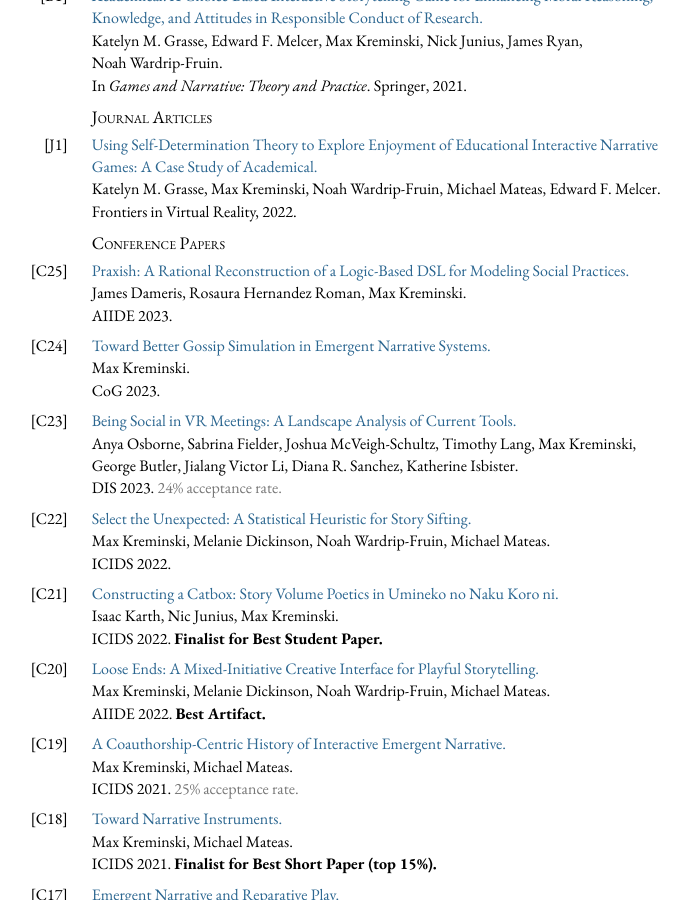
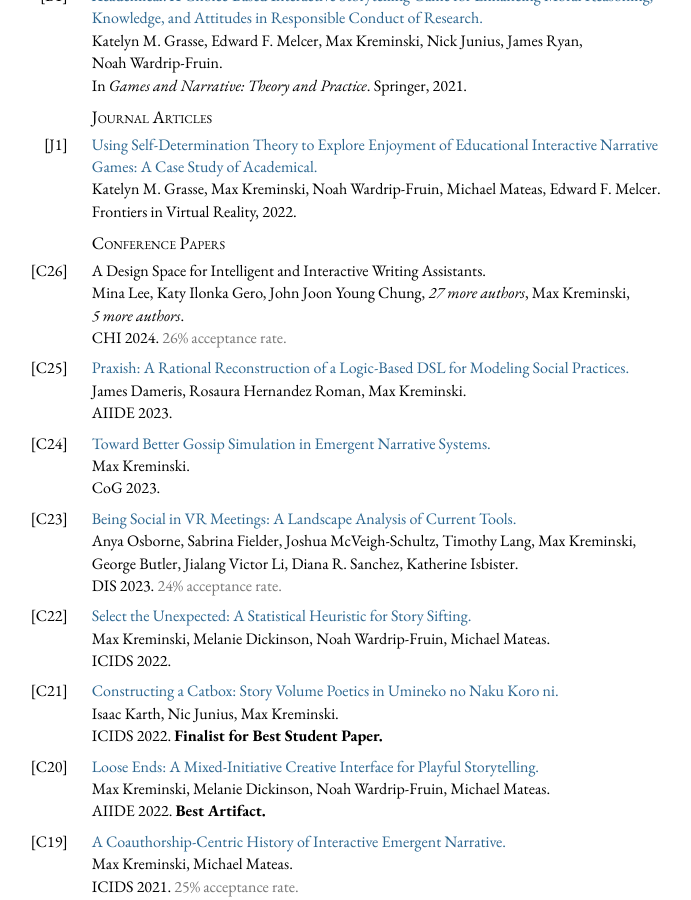
Before and after one commit to mkremins/mkremins.github.io, a Jekyll site: the page built from cv/index.html, in a window 1280 px wide and 900 px high, scrolled down 1256 px. Shown: the whole window, without its empty margins (291-982 px from the left). Built offline with Jekyll 4.4.1, drawn with Linux system fonts in a browser that asks for light colours.

Commit message:
Add CHI 2024 DSIIWA paper

```diff
--- a/_data/publications.json
+++ b/_data/publications.json
@@ -1,4 +1,14 @@
 [
+{
+  "title": "A Design Space for Intelligent and Interactive Writing Assistants",
+  "url": "",
+  "authors": ["Mina Lee", "Katy Ilonka Gero", "John Joon Young Chung", "<em>27 more authors</em>", "Max Kreminski", "<em>5 more authors</em>"],
+  "year": "2024",
+  "venue": "CHI",
+  "venue_long": "ACM CHI Conference on Human Factors in Computing Systems",
+  "pubtype": "full",
+  "acceptrate": "26.3%",
+},
 {
   "title": "Blabrecs: An AI-Based Game of Nonsense Word Creation",
   "url": "https://mkremins.github.io/publications/Blabrecs_NeurIPS2023.pdf",
```
